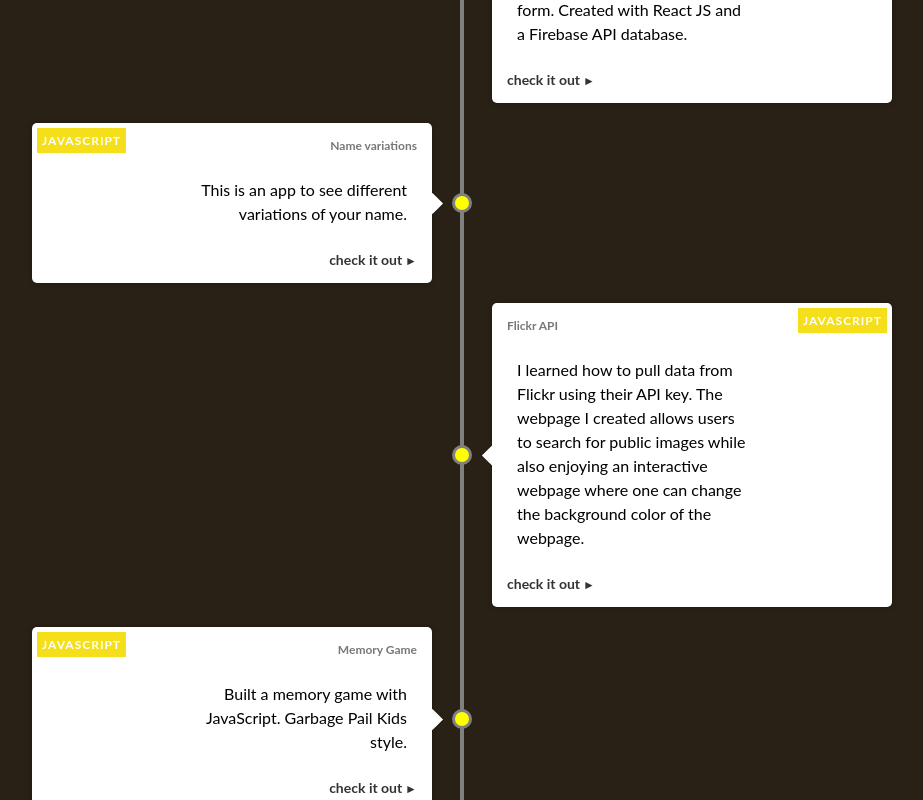
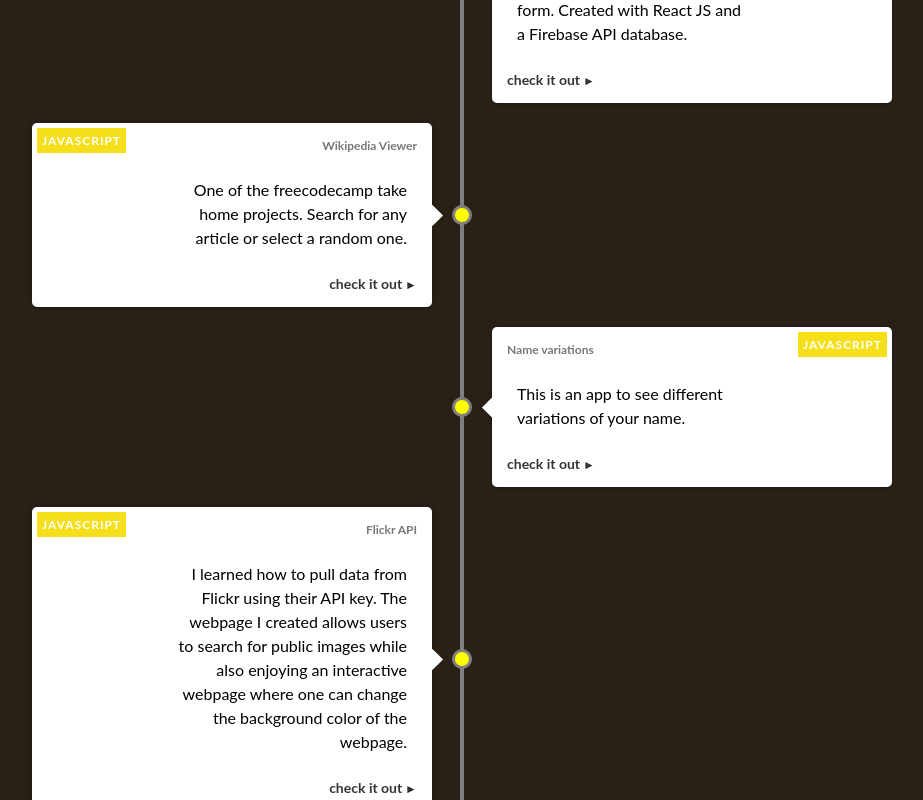
Before and after one commit to gabbycampos/gcampos-net, a React (Create React App) app: page / in a window 1280 px wide. Shown: the part 1080-1880 px from the top of the page, without its empty margins (178-1101 px from the left). Built offline with nearby package versions, Linux system fonts and the light colour scheme.

Commit message:
new project

```diff
--- a/src/data/ProjectData.js
+++ b/src/data/ProjectData.js
@@ -58,6 +58,18 @@ const projectData = [
         },
         link: {
             url: 'https://gabbycampos.github.io/bullet-journal/',
+            text: 'check it out'
+        }
+    },
+    {
+        text: 'One of the freecodecamp take home projects. Search for any article or select a random one.',
+        date: 'Wikipedia Viewer',
+        category: {
+            tag: 'JavaScript',
+            color: '#f5de1a'
+        },
+        link: {
+            url: 'https://gabbycampos.github.io/wikipedia-viewer/',
             text: 'check it out'
         }
     },
```
